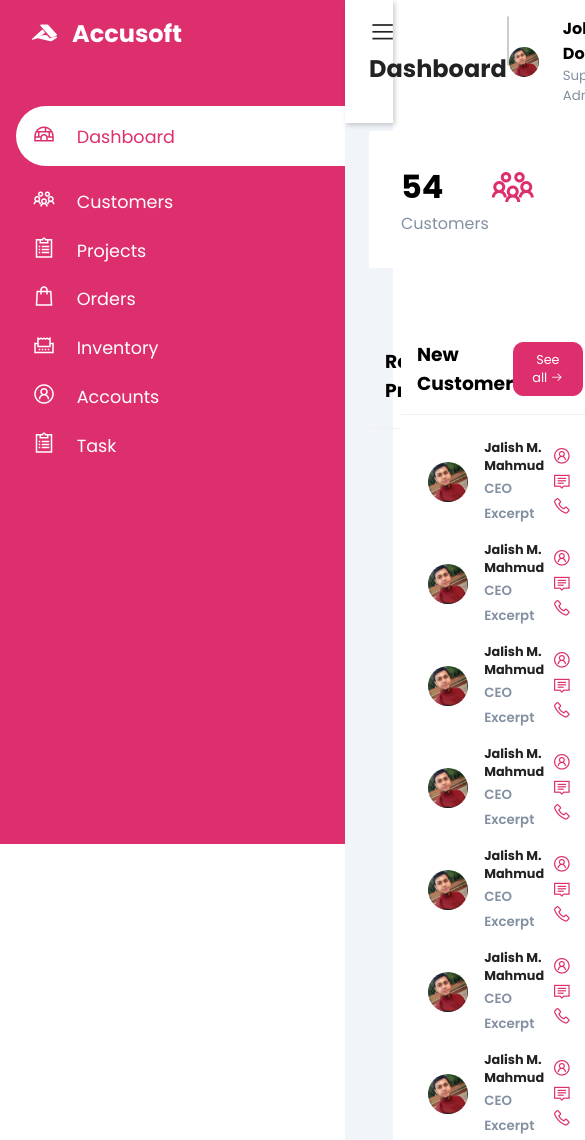
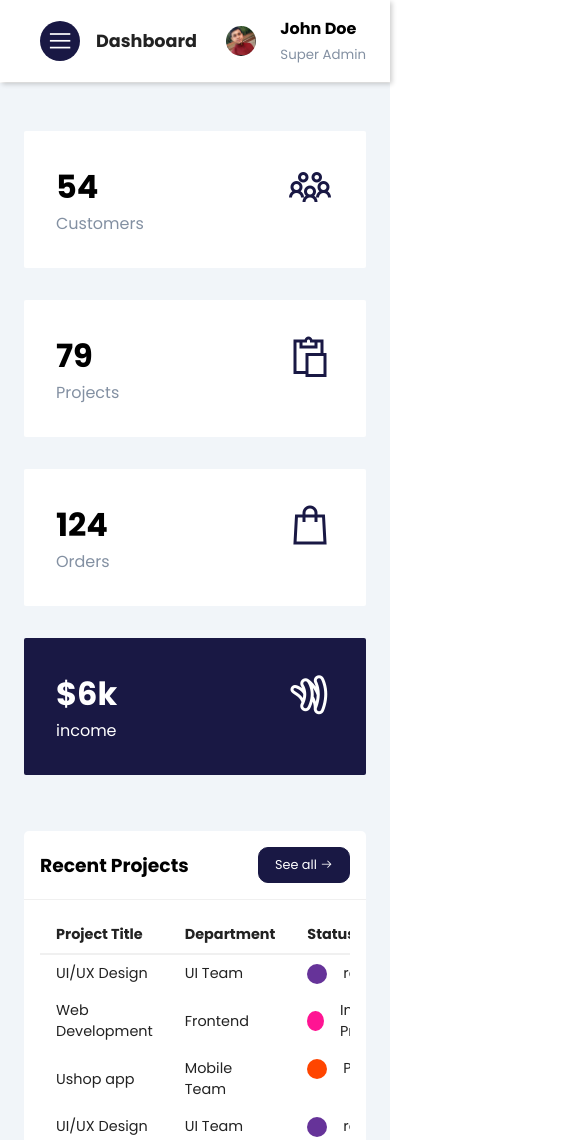
Before and after one commit to jalishmahmud/dashboard-design, a plain HTML site: page index.html in a window 390 px wide. Shown: the top 1140 px of the page, 585 px wide, since content can reach past the window. Drawn offline with nearby package versions, Linux system fonts and the light colour scheme.

Commit message:
responsive done

```diff
--- a/index.html
+++ b/index.html
@@ -15,7 +15,9 @@
     <input type="checkbox" id="nav-toggle" />
     <div class="sidebar">
       <div class="sidebar-brand">
-        <h2><span class="lab la-accusoft"></span><span>Accusoft</span></h2>
+        <h2>
+          <span class="lab la-accusoft"></span><span>MathDataSci.com</span>
+        </h2>
       </div>
       <div class="sidebar-menu">
         <ul>
@@ -171,6 +173,15 @@
                           review
                         </td>
                       </tr>
+
+                      <tr>
+                        <td>Ushop app</td>
+                        <td>Mobile Team</td>
+                        <td>
+                          <span class="status orange"></span>
+                          Pending
+                        </td>
+                      </tr>
                       <tr>
                         <td>Web Development</td>
                         <td>Frontend</td>
@@ -233,7 +244,7 @@
                     <img src="img/user.png" width="40px" height="40px" alt="" />
                     <div>
                       <h4>Jalish M. Mahmud</h4>
-                      <small>CEO Excerpt</small>
+                      <small>Web Developer</small>
                     </div>
                   </div>
                   <div class="contact">
@@ -247,7 +258,7 @@
                     <img src="img/user.png" width="40px" height="40px" alt="" />
                     <div>
                       <h4>Jalish M. Mahmud</h4>
-                      <small>CEO Excerpt</small>
+                      <small>Web Developer</small>
                     </div>
                   </div>
                   <div class="contact">
@@ -261,7 +272,7 @@
                     <img src="img/user.png" width="40px" height="40px" alt="" />
                     <div>
                       <h4>Jalish M. Mahmud</h4>
-                      <small>CEO Excerpt</small>
+                      <small>Web Developer</small>
                     </div>
                   </div>
                   <div class="contact">
@@ -275,7 +286,7 @@
                     <img src="img/user.png" width="40px" height="40px" alt="" />
                     <div>
                       <h4>Jalish M. Mahmud</h4>
-                      <small>CEO Excerpt</small>
+                      <small>Web Developer</small>
                     </div>
                   </div>
                   <div class="contact">
@@ -289,7 +300,7 @@
                     <img src="img/user.png" width="40px" height="40px" alt="" />
                     <div>
                       <h4>Jalish M. Mahmud</h4>
-                      <small>CEO Excerpt</small>
+                      <small>Web Developer</small>
                     </div>
                   </div>
                   <div class="contact">
@@ -303,7 +314,7 @@
                     <img src="img/user.png" width="40px" height="40px" alt="" />
                     <div>
                       <h4>Jalish M. Mahmud</h4>
-                      <small>CEO Excerpt</small>
+                      <small>Web Developer</small>
                     </div>
                   </div>
                   <div class="contact">
@@ -317,7 +328,7 @@
                     <img src="img/user.png" width="40px" height="40px" alt="" />
                     <div>
                       <h4>Jalish M. Mahmud</h4>
-                      <small>CEO Excerpt</small>
+                      <small>Web Developer</small>
                     </div>
                   </div>
                   <div class="contact">
--- a/style.css
+++ b/style.css
@@ -1,7 +1,7 @@
 @import url("https://fonts.googleapis.com/css2?family=Poppins:wght@100;200;300;400;500;600;700&display=swap");
 
 :root {
-  --main-color: #dd2f6e;
+  --main-color: #191844;
   --color-dark: #1d2231;
   --text-grey: #8390a2;
 }
@@ -14,6 +14,8 @@
   box-sizing: border-box;
   font-family: "Poppins", sans-serif;
 }
+
+/* sidebar style */
 .sidebar {
   width: 345px;
   position: fixed;
@@ -58,6 +60,7 @@
   font-size: 1.5rem;
   padding-right: 1rem;
 }
+/* sidebar toggle  */
 #nav-toggle:checked + .sidebar {
   width: 70px;
 }
@@ -85,6 +88,7 @@
   left: 70px;
 }
 
+/* main content style */
 .main-content {
   transition: margin-left 300ms;
   margin-left: 345px;
@@ -280,3 +284,135 @@ tr td:last-child {
   margin-left: 0.5rem;
   color: var(--main-color);
 }
+
+/* for max width 1200px breakpoint */
+@media only screen and (max-width: 1200px) {
+  .sidebar {
+    width: 70px;
+  }
+  .sidebar .sidebar-brand,
+  .sidebar li {
+    padding-left: 1rem;
+    text-align: center;
+  }
+  .sidebar li a {
+    padding-left: 0rem;
+  }
+  .sidebar .sidebar-brand h2 span:last-child,
+  .sidebar li a span:last-child {
+    display: none;
+  }
+  .main-content {
+    margin-left: 70px;
+  }
+  .main-content header {
+    width: calc(100% - 70px);
+    left: 70px;
+  }
+  .main-content main {
+    width: calc(100% - 70px);
+    left: 70px;
+  }
+
+  .sidebar:hover {
+    width: 345px;
+    z-index: 200;
+  }
+  .sidebar:hover .sidebar-brand,
+  .sidebar:hover li {
+    padding-left: 2rem;
+    text-align: left;
+  }
+  .sidebar:hover li a {
+    padding-left: 1rem;
+  }
+  .sidebar:hover .sidebar-brand h2 span:last-child,
+  .sidebar:hover li a span:last-child {
+    display: inline;
+  }
+}
+
+/* max width 960px breakpoint */
+@media only screen and (max-width: 960px) {
+  .cards {
+    grid-template-columns: repeat(3, 1fr);
+  }
+  .recent-grid {
+    grid-template-columns: 60% 40%;
+  }
+}
+/* max width 768px breakpoint */
+@media only screen and (max-width: 768px) {
+  .cards {
+    grid-template-columns: repeat(2, 1fr);
+  }
+  .recent-grid {
+    grid-template-columns: 100%;
+  }
+  .search-wrapper {
+    display: none;
+  }
+  .sidebar {
+    left: -100% !important;
+  }
+  header h2 {
+    display: flex;
+    justify-content: center;
+    align-items: center;
+  }
+  header h2 label {
+    display: flex;
+    justify-content: center;
+    align-items: center;
+    background-color: var(--main-color);
+    padding-left: 1rem;
+    margin-left: 1rem;
+    margin-right: 1rem;
+    height: 40px;
+    width: 40px;
+    color: #fff;
+    border-radius: 50%;
+  }
+  .main-content {
+    width: 100%;
+    margin-left: 0rem;
+  }
+  header {
+    width: 100% !important;
+    left: 0 !important;
+  }
+  main {
+    width: 100% !important;
+    left: 0 !important;
+  }
+  header h2 {
+    font-size: 1.1rem;
+  }
+  #nav-toggle:checked + .sidebar {
+    left: 0 !important;
+    z-index: 100;
+    width: 345px;
+  }
+  #nav-toggle:checked + .sidebar .sidebar-brand,
+  .sidebar li {
+    padding-left: 2rem;
+    text-align: left !important;
+  }
+  #nav-toggle:checked + .sidebar li a {
+    padding-left: 1rem;
+  }
+  #nav-toggle:checked + .sidebar .sidebar-brand h2 span:last-child,
+  #nav-toggle:checked + .sidebar li a span:last-child {
+    display: inline;
+  }
+  #nav-toggle:checked ~ .main-content {
+    margin-left: 0rem !important;
+  }
+}
+
+/* // max width 560px breakpoint */
+@media only screen and (max-width: 560px) {
+  .cards {
+    grid-template-columns: 100%;
+  }
+}
```
